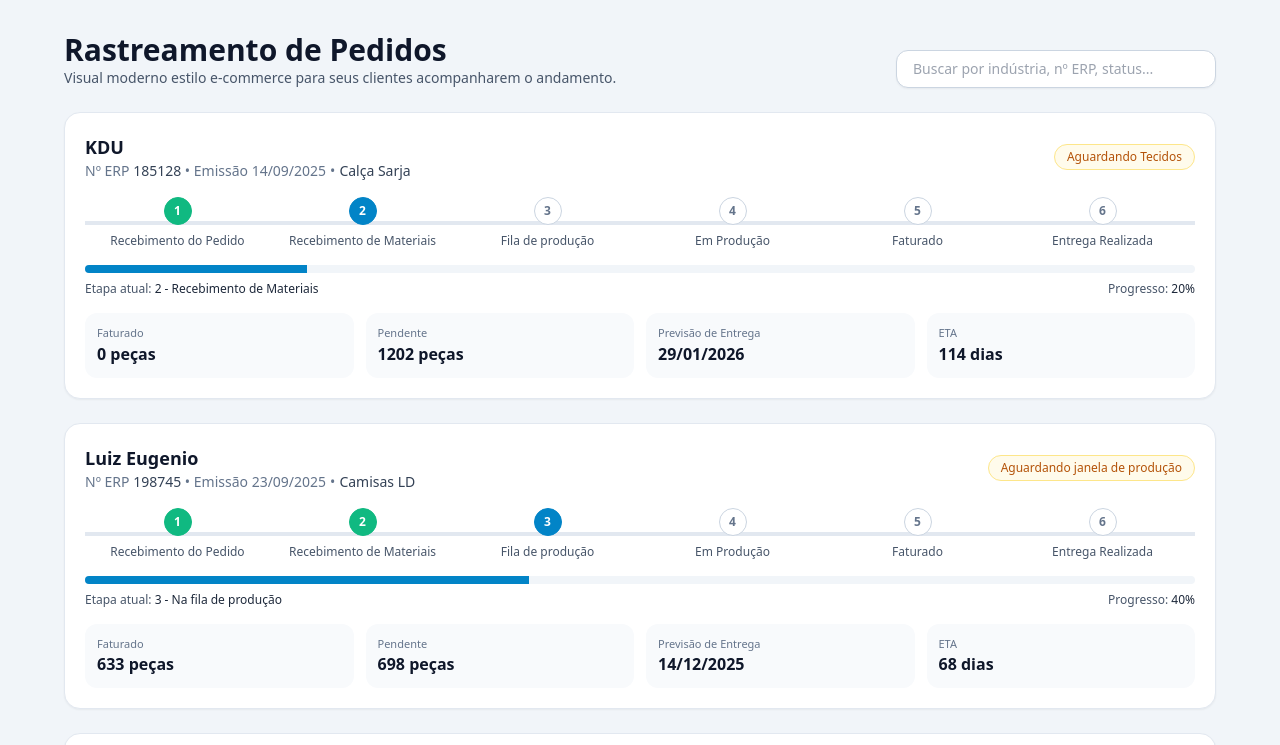
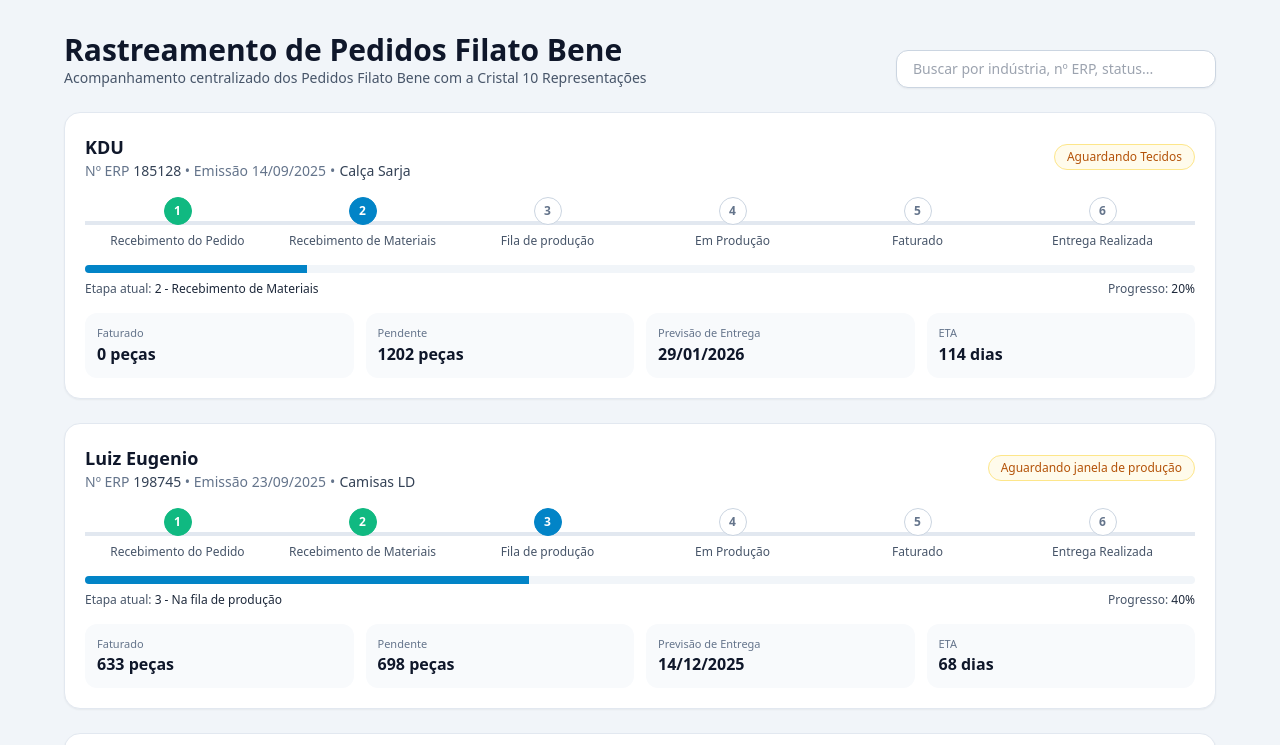
Before and after one commit to andersonpiresme/rastreamento-pedidos, a React (Vite) app: page / in a window 1280 px wide. Shown: the top 745 px of the page. Built offline with nearby package versions, Linux system fonts and the light colour scheme.

Commit message:
Titulo alterado

```diff
--- a/src/App.jsx
+++ b/src/App.jsx
@@ -204,8 +204,8 @@ export default function App() {
       <div className="max-w-6xl mx-auto">
         <header className="flex flex-col sm:flex-row sm:items-end sm:justify-between gap-4">
           <div>
-            <h1 className="text-2xl sm:text-3xl font-bold text-slate-900">Rastreamento de Pedidos</h1>
-            <p className="text-slate-600 text-sm">Visual moderno estilo e‑commerce para seus clientes acompanharem o andamento.</p>
+            <h1 className="text-2xl sm:text-3xl font-bold text-slate-900">Rastreamento de Pedidos Filato Bene</h1>
+            <p className="text-slate-600 text-sm">Acompanhamento centralizado dos Pedidos Filato Bene com a Cristal 10 Representações</p>
           </div>
           <div className="flex items-center gap-2">
             <input
```
